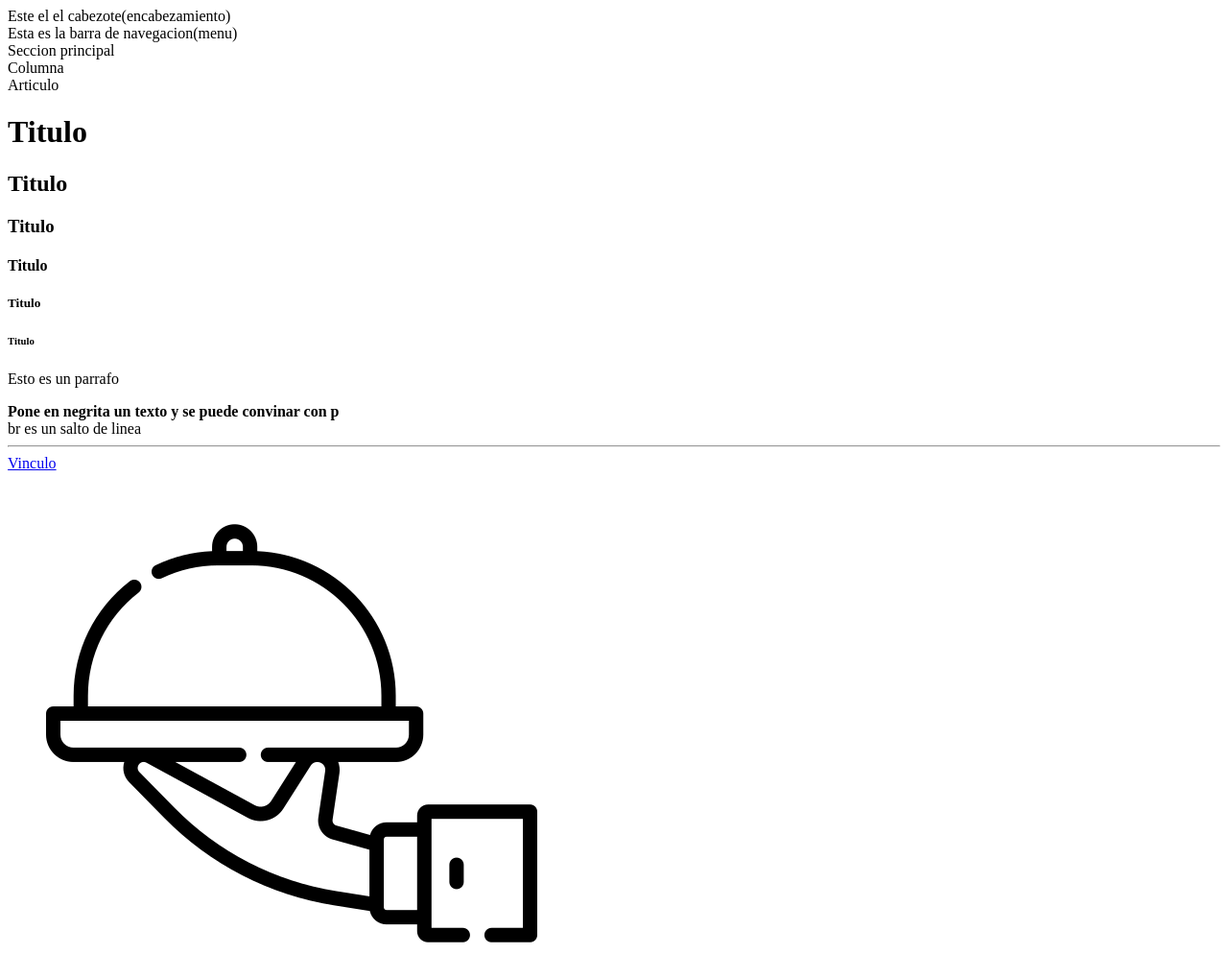
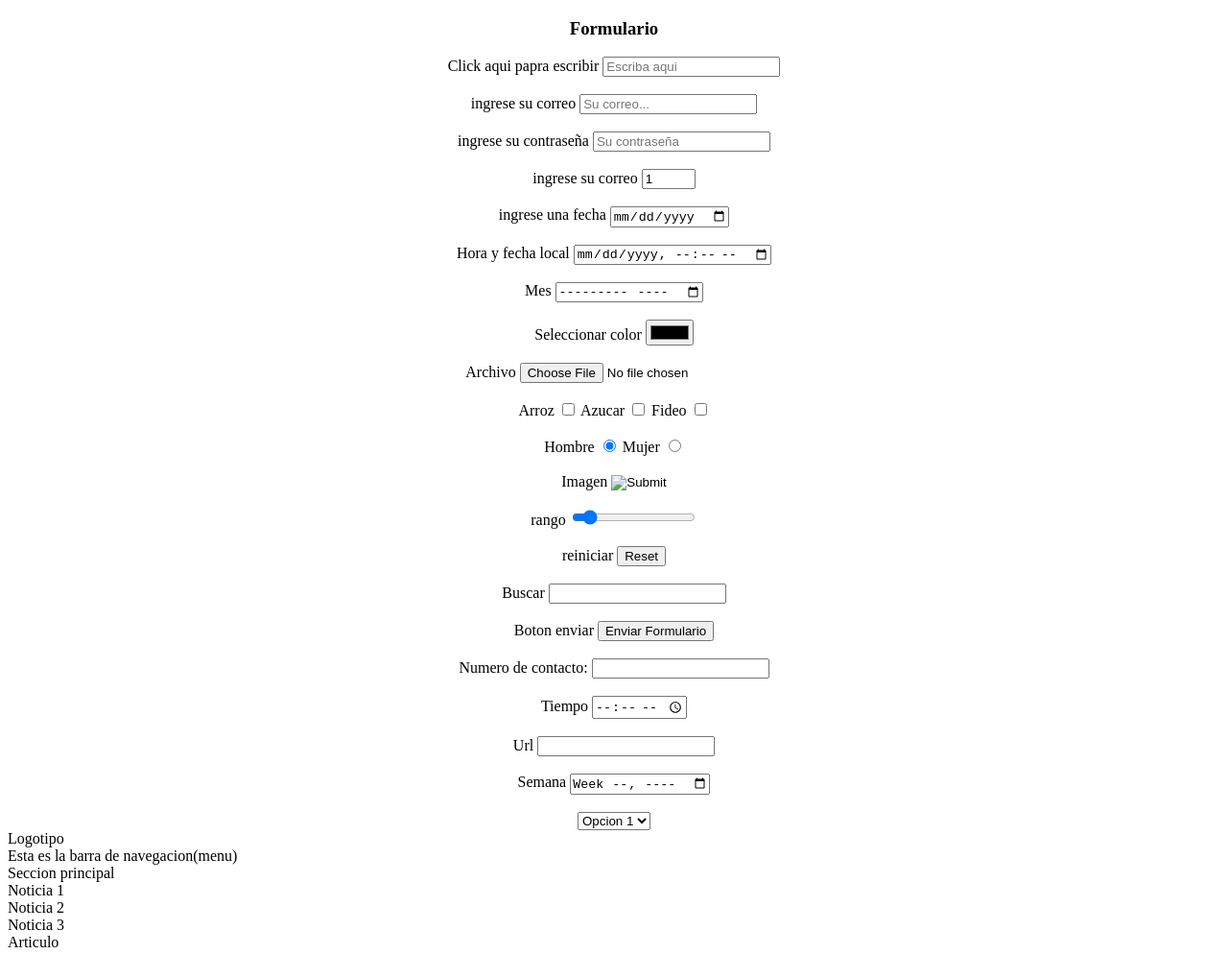
Before and after one commit to SantillanReynaArielAngel/Aprende-HTML5-y-CSS3-desde-cero-Udemy, a plain HTML site: page 01.Estroctura.html in a window 1280 px wide. Shown: the top 994 px of the page at 96% size. Drawn offline with Linux system fonts and the light colour scheme.

Commit message:
EstrocturaHTML_Terminado

```diff
--- a/01.Estroctura.html
+++ b/01.Estroctura.html
@@ -11,10 +11,126 @@
 </head>
 <body>  <!-- es el cuerpo de la pagina y es visible para el navegador -->
     <!--El body pude tener diferente estroctura segun el diseño de la pagina a realizar-->
-    <header>Este el el cabezote(encabezamiento)</header>
+    <center> <!--center esta en desuso actualmente y para su efecto de centrear se utiliza css-->
+        <h3>Formulario</h3>
+        <form>
+            <!--Se tiene diferentes tipos de input que pueden ser utilizados, el atributo "required" en los inputs se utiliza para obligar que los campos tengan que ser llenados antes de enviar(presionar input type submit) el formulario-->
+            <label for="texto">Click aqui papra escribir</label> <!--la propiedad form se utilizar para referencias y seleccionar un formulario atravez de su id-->
+            <input id="texto" type="text" placeholder="Escriba aqui" value="" required ><!--el atributo "readonly" hace que el texto imput no pueda ser modificado, es decir solo de lectura-->
+            <br>
+            <br>
+            <label for="correo">ingrese su correo</label>
+            <input id="correo" type="email" placeholder="Su correo..." value="" required></input> <!--este tipo de input nos obliga a respetar el formato de un correo electronico-->
+            <br>
+            <br>
+            <label for="password">ingrese su contraseña</label>
+            <input id="password" type="password" placeholder="Su contraseña" value="" required></input>
+            <br>
+            <br>
+            <label for="numeros">ingrese su correo</label>
+            <input id="numeros" type="number" value="1" min="0" max="10"></input><!--Se puede establecer un rango de numeros com min y max-->
+            <br>
+            <br>
+            <label for="calendario">ingrese una fecha</label>
+            <input id="calendario" type="date">
+            <br>
+            <br>
+            <label for="datatime_local">Hora y fecha local</label>
+            <input id="datatime_local" type="datetime-local">
+            <br>
+            <br>
+            <label for="mes">Mes</label>
+            <input id="mes" type="month">
+            <br>
+            <br>
+            <label for="color">Seleccionar color</label>
+            <input id="color" type="color">
+            <br>
+            <br>
+            <label for="archivo">Archivo</label>
+            <input id="archivo" type="file">
+            <br>
+            <br>
+            <label for="arroz">Arroz</label> <input id="arroz" type="checkbox">
+            <label for="azucar">Azucar</label> <input id="azucar" type="checkbox">
+            <label for="fideo">Fideo</label> <input id="fideo" type="checkbox">
+            <br>
+            <br>
+            <!--Para el input tipo RADIO el atributo name debe ser igual en todos para que solo 1 sea seleccionado-->
+            <label for="hombre">Hombre</label> <input id="hombre" name="sexo"  type="radio" checked> <!--el atributo checked se utiliza para que un radio este selecionado por default, ys oslo puede ser empleado en 1 input-->
+            <label for="mujer">Mujer</label> <input id="mujer" name="sexo" type="radio" >
+            <br>
+            <br>
+            <label for="imagen">Imagen</label>
+            <input id="imagen" type="image">
+            <br>
+            <br>
+            <label for="rango">rango</label>
+            <input id="rango" type="range" value="10">
+            <br>
+            <br>
+            <label for="reset">reiniciar</label>
+            <input id="reset" type="reset">
+            <br>
+            <br>
+            <label for="seacrh">Buscar</label>
+            <input id="seacrh" type="search">
+            <br>
+            <br>
+            <label for="submit">Boton enviar</label><!--Aqio no es necesario el label-->
+            <input id="submit" type="submit" value="Enviar Formulario"> <!--Por default el value es "enviar" si es que no lo especificamos-->
+            <br>
+            <br>
+            <!--Lista telefonica-->
+            <label for="lista_telefonos1">Numero de contacto:</label>
+            <input id="lista_telefonos1" type="tel" list="lista_telefonos2">
+            <datalist id="lista_telefonos2">
+                <option value="(4)-641201">
+                <option value="(4)-641781">
+                <option value="(4)-641561">
+            </datalist>
+
+            <br>
+            <br>
+            <label for="time">Tiempo</label>
+            <input id="time" type="time">
+            <br>
+            <br>
+            <label for="url">Url</label>
+            <input id="url" type="url">
+            <br>
+            <br>
+            <label for="semana">Semana</label>
+            <input id="semana" type="week">
+
+            <br>
+            <br>
+            <!--Selector de escogencia multiple-->
+            <select>
+                <option>Opcion 1</option>
+                <option>Option 2</option>
+                <option>Option 3</option>
+            </select>
+
+
+
+
+
+
+
+        </form>
+    </center>
+
+    <header>
+        <div id="logotipo">Logotipo</div><!--El id nos servira para hacerle referencia a este div y darle estilos-->
+    </header>
     <nav>Esta es la barra de navegacion(menu)</nav>
     <section>Seccion principal</section>
-    <aside>Columna</aside><!--Sirve para identificar columna-->
+    <aside>
+        <div class="noticias">Noticia 1</div><!--Si queremos dar el mismo estilo a todas estas noticias podemos usar clases y estas se llaman en cada div-->
+        <div class="notocias">Noticia 2</div>
+        <div class="noticias">Noticia 3</div>
+   </aside><!--Sirve para identificar columna-->
     <article>Articulo</article><!--sirve para escribir articulos-->
     <h1>Titulo</h1>
     <h2>Titulo</h2>
```
